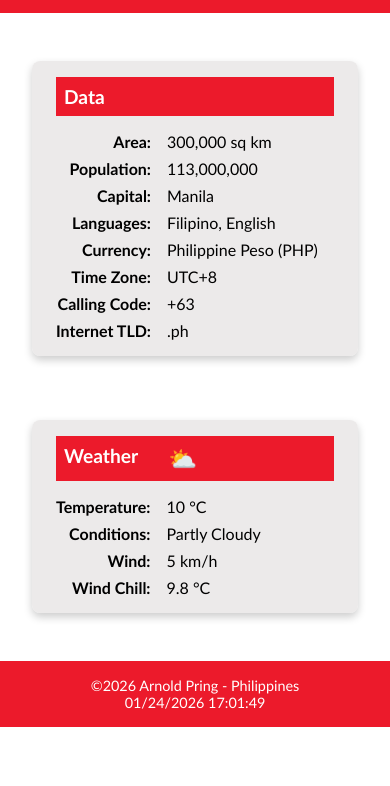
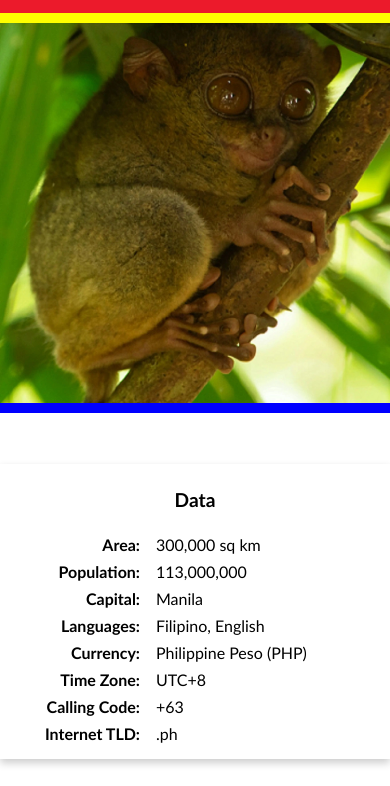
Before and after one commit to noldie03/wdd131, a plain HTML site: page place.html in a window 390 px wide. Shown: the part 58-844 px from the top of the page. Drawn offline with Linux system fonts and the light colour scheme.

Commit message:
fixing spaces

```diff
--- a/place.html
+++ b/place.html
@@ -24,7 +24,7 @@
         <div class="hero">
             <picture>
                 <source srcset="images/tarsier.webp" media="(min-width: 500px)">
-                <img src="images/tarsier.webp" alt="Tarsier" width="500" height="250">
+                <img src="images/tarsier-small.webp" alt="Tarsier" width="300" height="400">
             </picture>
         </div>
 
--- a/styles/place.css
+++ b/styles/place.css
@@ -22,13 +22,27 @@ header h1 {
 main {
     position: relative;
     min-height: 70vh;
-    background-image: url("../images/tarsier.webp");
-    background-size: cover;
-    background-position: center;
     padding: 2rem;
     display: grid;
     grid-template-columns: 1fr 1fr;
     gap: 2rem;
+}
+
+.hero {
+    position: absolute;
+    top: 0;
+    left: 0;
+    width: 100%;
+    height: 100%;
+    z-index: -1;
+}
+
+.hero img {
+    width: 100%;
+    height: 100%;
+    object-fit: cover;
+    border-top: 10px solid yellow;
+    border-bottom: 10px solid rgb(0, 0, 255);
 }
 
 section {
@@ -66,7 +80,7 @@ section.weather-card {
 }
 
 section h2 {
-    background-color: #ec1a2b;
+    background-color: rgb(0, 0, 255);
     color: white;
     padding: 0.5rem;
     margin-bottom: 1rem;
@@ -105,20 +119,30 @@ footer {
     font-size: 0.9rem;
 }
 
-@media (max-width: 575px) {
+@media (max-width: 500px) {
 
     main {
         grid-template-columns: 1fr;
-        background-image: none;
+        padding: 0rem;
     }
 
     section {
         max-width: none;
         width: 100%;
+        border-radius: 0;
+        box-shadow: none;
+        padding: 0;
+        margin: 0;
+        background-color: transparent;
     }
 
     .hero {
-        display: none;
+        position: static;
+    }
+
+    .hero img {
+        width: 100%;
+        max-height: 400px;
     }
 
     section.data-card,
@@ -128,9 +152,34 @@ footer {
         margin: 1rem 0;
     }
 
+    section h2 {
+        text-align: center;
+        background-color: transparent;
+        color: black;
+    }
+
+    dl {
+        max-width: 300px;
+        margin: 0 auto;
+    }
+
     section.data-card h2,
     section.weather-card h2 {
         margin-left: 0;
         /* reset overlay on mobile */
+
+    }
+
+    section.weather-card h2 {
+        display: flex;
+        flex-direction: column;
+        align-items: center;
+    }
+
+    section.weather-card h2::after {
+        content: " ⛅";
+        display: block;
+        margin-top: 0.5rem;
+        font-size: 1.2em;
     }
 }
```
Also changed, not shown: images/tarsier-small.webp (added).
